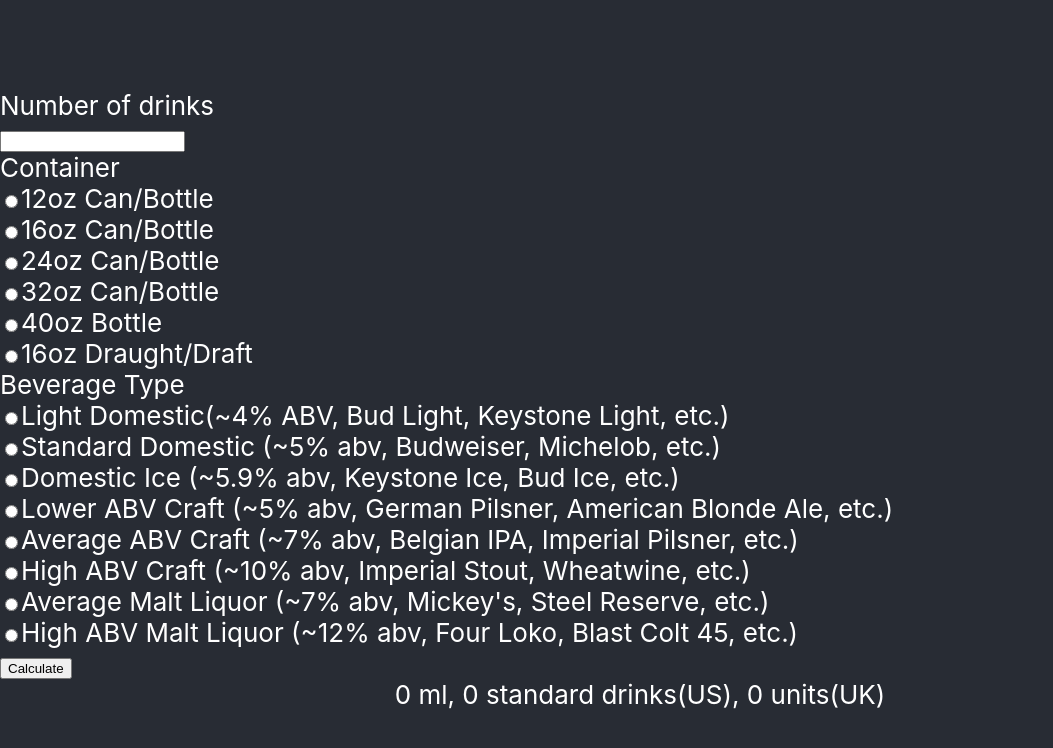
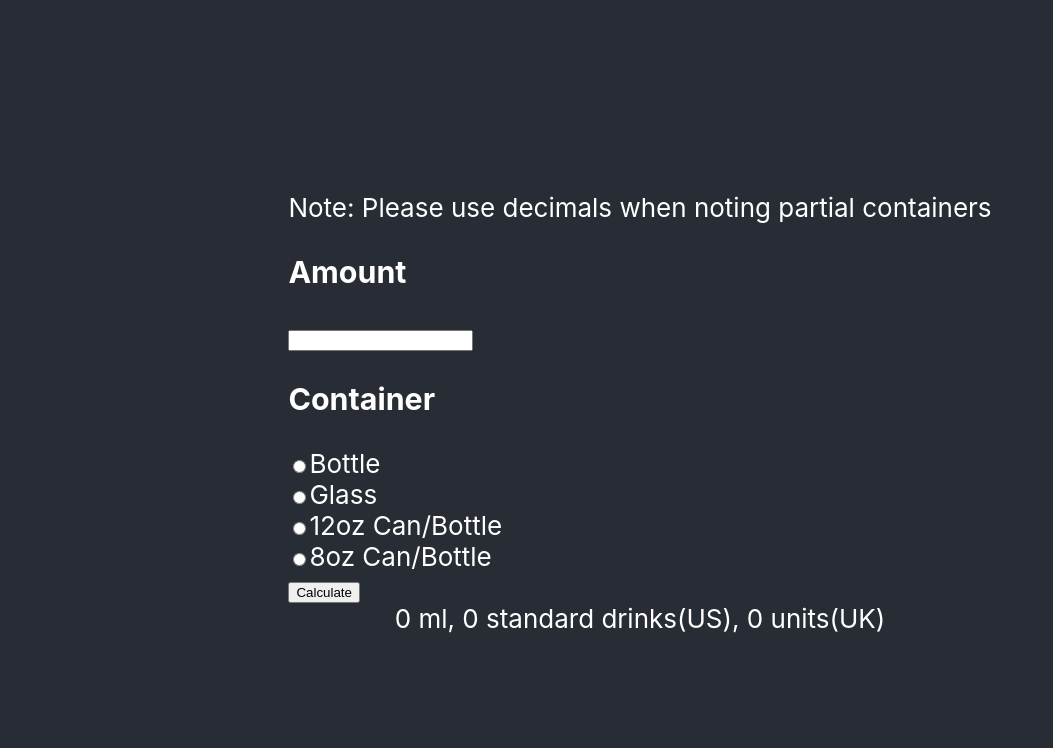
Before and after one commit to TLBdev/alcoholcontentcalculator, a React (Create React App) app: page / in a window 1280 px wide. Shown: the top 748 px of the page, without its empty margins (0-1053 px from the left). Built offline with nearby package versions, Linux system fonts and the light colour scheme.

Commit message:
completed implementing wine interface

```diff
--- a/src/App.js
+++ b/src/App.js
@@ -1,48 +1,11 @@
-import React, { useState } from 'react';
-import logo from './logo.svg';
+import React from 'react';
 import './App.css';
-import { alc_ml_util, alc_oz_util } from './utils/alc_util'
 import Beer from './components/beer'
+import Wine from './components/wine'
 function App() {
-  const [values, setValues] = useState({
-    volume: 0,
-    abv: 0,
-    unit: 0,
-    alc_cont: 0
-  })
-  const handleSubmit = (e) => {
-    e.preventDefault()
-    let result = 0
-    values.unit == 0 || values.unit == 'ml' ?
-      result = alc_ml_util(values.volume, values.abv) :
-      result = alc_ml_util(alc_oz_util(values.volume), values.abv)
-    setValues({
-      ...values,
-      alc_cont: result
-    })
-  }
-  const volumeChange = (e) => {
-    setValues({
-      ...values,
-      volume: e.target.value
-    })
-  }
-  const abvChange = (e) => {
-    setValues({
-      ...values,
-      abv: e.target.value
-    })
-  }
-  const unitChange = (e) => {
-    console.log(e.target.value)
-    setValues({
-      ...values,
-      unit: e.target.value
-    })
-  }
   return (
     <div className="App-header">
-      <Beer />
+      <Wine />
     </div>
   );
 }
--- a/src/components/wine.js
+++ b/src/components/wine.js
@@ -1,18 +1,22 @@
 import React, { useState } from 'react';
 import '../App.css';
-import { alc_ml_util, alc_oz_util } from '../utils/alc_util'
+
 
 function Wine() {
     const [values, setValues] = useState({
         amount: 0,
         container: 0,
         total: 0,
-        abv: 0,
-        glass: false
+        glass: false,
+        professional: false,
+        home: false
     })
     const handleSubmit = (e) => {
         e.preventDefault()
-
+        setValues({
+            ...values,
+            total: (values.amount * values.container) * .12
+        })
     }
     const amountChange = (e) => {
         setValues({
@@ -25,7 +29,14 @@ function Wine() {
         setValues({
             ...values,
             container: parseInt(e.target.value),
-            draft: e.target.id === 'Glass'
+            glass: e.target.id === 'Glass'
+        })
+    }
+    const locationChange = (e) => {
+        setValues({
+            ...values,
+            professional: e.target.id === "Poured By Professional",
+            home: e.target.id === "Poured by Self/Friend/Family"
         })
     }
     return (
@@ -45,21 +56,26 @@ function Wine() {
                     <input type="radio" id="8oz Can/Bottle" name="container" value='236.588' onClick={containerChange} />
                     <label for="8oz Can/Bottle">8oz Can/Bottle</label><br />
                 </div>
-                <div>
-                    <input type="radio" id="Poured By Professional" name="container" value='750' onClick={containerChange} />
-                    <label for="Poured By Professional">Poured By Professional</label><br />
-                    <input type="radio" id="Poured by Self/Friend/Family" name="container" value='750' onClick={containerChange} />
-                    <label for="Poured by Self/Friend/Family">Poured by Self/Friend/Family</label><br />
-                </div>
-                <div>
-                    <input type="radio" id="Red" name="container" value='750' onClick={containerChange} />
-                    <label for="Red">Red</label><br />
-                    <input type="radio" id="White" name="container" value='750' onClick={containerChange} />
-                    <label for="White">White</label><br />
-                    <input type="radio" id="Pink" name="container" value='750' onClick={containerChange} />
-                    <label for="Pink">Pink</label><br />
-                </div>
+
+                {values && values.glass ?
+                    <><h3>Poured By</h3>
+                        <div>
+                            <input type="radio" id="Poured By Professional" name="pouredBy" value='750' onClick={locationChange} />
+                            <label for="Poured By Professional">Poured By Professional</label><br />
+                            <input type="radio" id="Poured by Self/Friend/Family" name="pouredBy" value='750' onClick={locationChange} />
+                            <label for="Poured by Self/Friend/Family">Poured by Self/Friend/Family</label><br />
+                        </div></> : null}
+                <button type='submit'>Calculate</button>
             </form>
-        </div >
+            <div>{`${values.total} ml, ${values.total / 18} standard drinks(US), ${values.total / 10} units(UK)`}</div>
+            {values.professional ? <p> Glasses of wine served on location have been shown to have an average overpour of 43.3%(Kerr et al., 2008) The following numbers have been adjusted to reflect this.</p> : null}
+
+            {values.professional ? <div>{`${values.total * 1.433} ml, ${(values.total * 1.433) / 18} standard drinks(US), ${(values.total * 1.433) / 10} units(UK)`}</div> : null}
+
+            {values.home ? <p> Glasses of wine served at home have been shown to have particularly high variance(Kerr et al., 2005). It may be more reliable to calculate this number again with the amount of the bottle that was consumed if possible.</p> : null}
+
+        </div>
+
     )
 }
+export default Wine;
```
